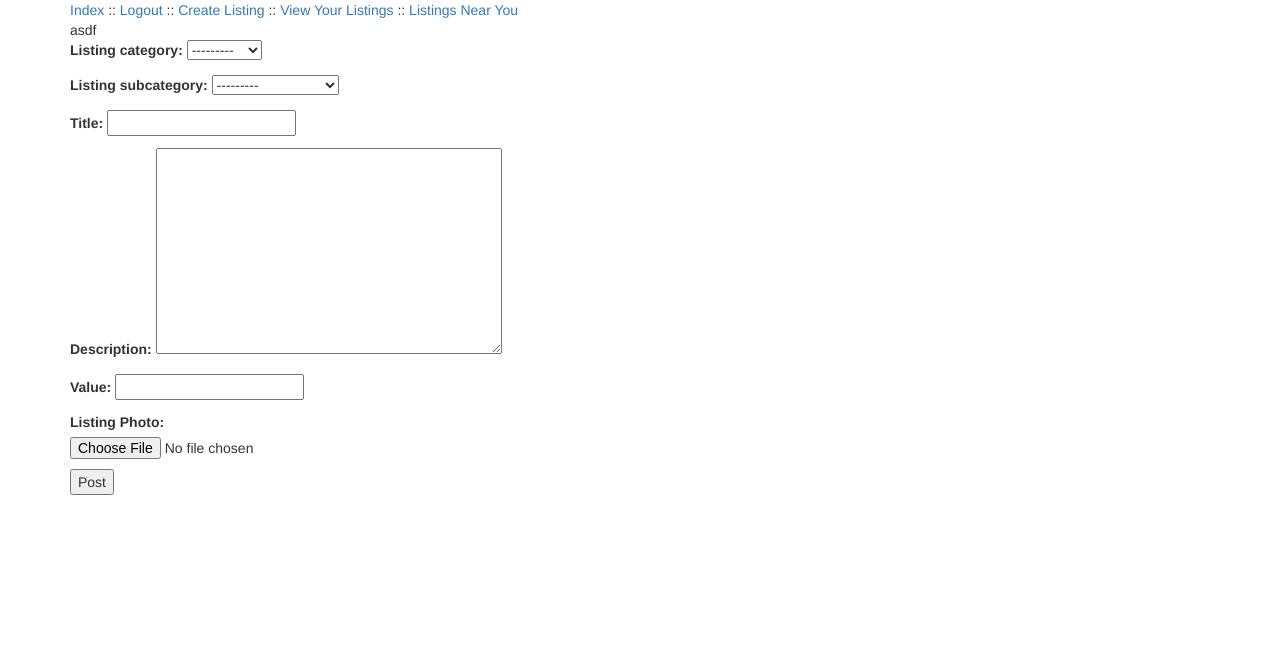
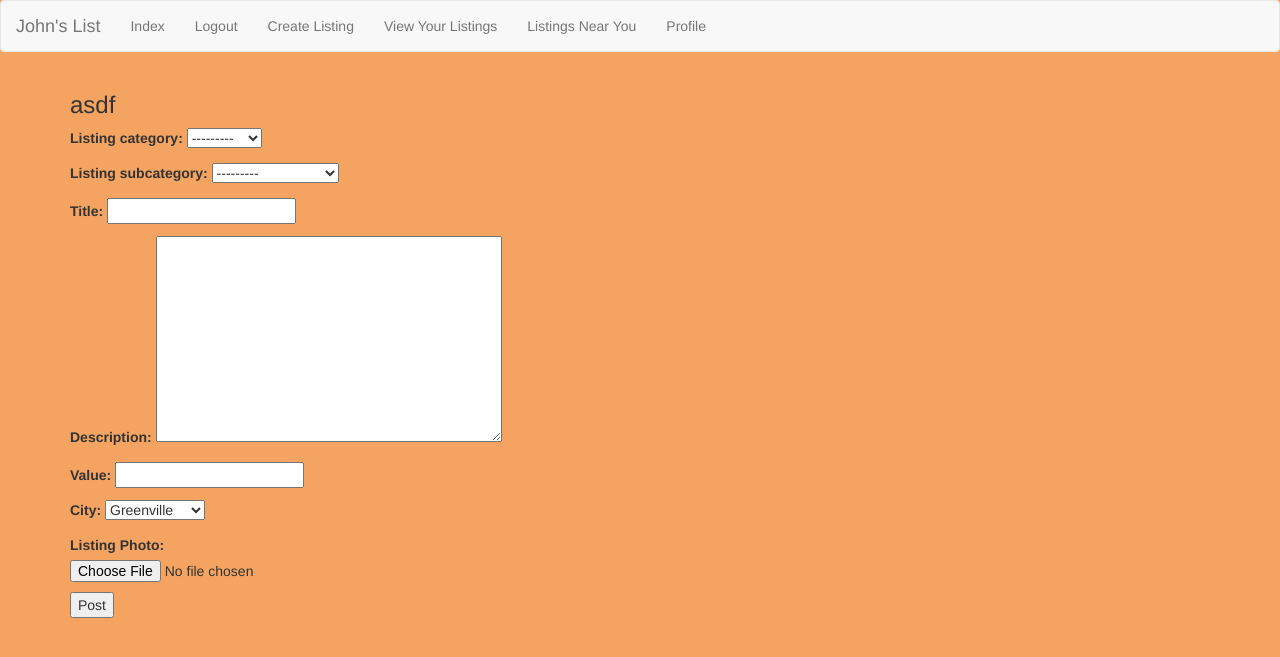
Before and after one commit to koffskeyj/johns_list, a Django app: a page that uses templates/base.html in a window 1280 px wide. Shown: the top 657 px of the page. Run offline with Django 3.2, Linux system fonts and the light colour scheme; a user stored in the database is signed in; data comes from the database, SQL or seed files in the repository; both versions use the stored data as it was after the commit; some libraries are stand-ins or nearby versions.

Commit message:
Still trying to filter by city

```diff
--- a/craigs_list/static/craigs_list/css/craigs_list.css
+++ b/craigs_list/static/craigs_list/css/craigs_list.css
@@ -2,3 +2,11 @@
     width: 200px;
     height: 200px;
 }
+
+body{
+  background-color: sandybrown;
+}
+
+a{
+  color: indigo;
+}
--- a/craigs_list/views.py
+++ b/craigs_list/views.py
@@ -29,7 +29,7 @@
 
 class ListingCreateView(LoginRequiredMixin, CreateView):
     model = Listing
-    fields = ["listing_category", "listing_subcategory", "title", "description", "value", "photo"]
+    fields = ["listing_category", "listing_subcategory", "title", "description", "value", "city", "photo"]
     success_url = "/"
 
     def form_valid(self, form):
@@ -56,7 +56,8 @@
 
     def get_queryset(self):
         if self.request.user.is_authenticated:
-            return Listing.objects.filter(city=self.request.user.profile.city).exclude(user=self.request.user)
+            profile = Profile()
+            return Listing.objects.filter(city=self.profile.city).exclude(user=self.request.user)
 
 
 class AnonChooseCityView(FormView):
@@ -121,7 +122,7 @@
     model = Listing
 
 
-class ProfileUpdateView(UpdateView):
+class ProfileUpdateView(LoginRequiredMixin, UpdateView):
     fields = ["city"]
     success_url = reverse_lazy("profile_update_view")
 
--- a/templates/base.html
+++ b/templates/base.html
@@ -1,32 +1,40 @@
 {% load staticfiles %}
 <!DOCTYPE html>
 <html>
-  <head>
     <meta charset="utf-8">
     <title>John's List</title>
     <link rel="stylesheet" href='{% static "craigs_list/css/bootstrap.css" %}' media="screen" title="bootstrap" charset="utf-8">
     <link rel="stylesheet" href='{% static "craigs_list/css/craigs_list.css" %}' media="screen" charset="utf-8">
-  </head>
-  <body>
-    <div class="container">
+    <head>
       {% if request.user.is_authenticated %}
-        <a href="{% url 'index_view' %}" role="button">Index</a> ::
-        <a href="{% url 'logout' %}?next=/" role="button">Logout</a> ::
-        <a href=" {% url 'listing_create_view' %}" role="button">Create Listing</a> ::
-        <a href="{% url 'user_listing_view' %}" role="button">View Your Listings</a> ::
-        <a href="{% url 'user_city_listing_view' %}" role="button">Listings Near You</a>
-      <br>
-      {{request.user}}
-      <br>
+      <nav class="navbar navbar-default">
+            <a class="navbar-brand" href="#">John's List</a>
+      <ul class="nav navbar-nav">
+        <li><a href="{% url 'index_view' %}" role="button">Index</a><span class="sr-only">(current)</span></a></li>
+        <li><a href="{% url 'logout' %}?next=/" role="button">Logout</a></li>
+        <li><a href=" {% url 'listing_create_view' %}" role="button">Create Listing</a></li>
+        <li><a href="{% url 'user_listing_view' %}" role="button">View Your Listings</a></li>
+        <li><a href="{% url 'user_city_listing_view' %}" role="button">Listings Near You</a></li>
+        <li><a href="{% url 'profile_update_view' %} " role="button">Profile</a></li>
+      </ul>
+    </nav>
+      <div class="container">
+        <h3>{{request.user}}</h3>
+      </div>
       {% else %}
-        <a href=" {% url 'user_create_view' %}" role="button">Create User</a> ::
-        <a href="{% url 'login' %}" role="button">Login</a> ::
-        <a href="{% url 'index_view' %}" role="button">Index</a> ::
-        <a href="{% url 'anon_choose_city_view' %}" role="button">Choose a City</a>
+      <nav class="navbar navbar-default">
+            <a class="navbar-brand" href="#">John's List</a>
+      <ul class="nav navbar-nav">
+          <li><a href=" {% url 'user_create_view' %}" role="button">Create User</a> </li>
+          <li><a href="{% url 'login' %}" role="button">Login</a></li>
+          <li><a href="{% url 'index_view' %}" role="button">Index</a></li>
+          <li><a href="{% url 'anon_choose_city_view' %}" role="button">Choose a City</a></li>
+      </ul>
+    </nav>
       {% endif %}
-    {% block content %}
-      No content provided
-    {% endblock %}
-  </div>
-  </body>
+      <div class="container">
+        {% block content %}
+          No content provided
+        {% endblock %}
+     </div>
 </html>
--- a/templates/craigs_list/listing_form.html
+++ b/templates/craigs_list/listing_form.html
@@ -1,6 +1,6 @@
 {% extends "base.html" %}
 {% block content %}
-  <form class="" action="" method="post">
+  <form class="" action="" method="post" enctype="multipart/form-data">
     {% csrf_token %}
     {{ form.as_p }}
     <input type="submit" name="name" value="Post">
--- a/templates/craigs_list/listing_list.html
+++ b/templates/craigs_list/listing_list.html
@@ -5,10 +5,9 @@
     <br>
     {% for listing in object_list  %}
     <a href="{% url 'sort_by_created_view' listing.listing_subcategory.pk %}">Sort By Created</a> ::
-    <a href="{% url 'sort_by_highest_view' listing.listing_subcategory.pk %}">Sort By Highest Price</a> ::
-    <a href="{% url 'sort_by_lowest_view' listing.listing_subcategory.pk %}">Sort By Lowest Price</a>
+    <a href="{% url 'sort_by_highest_view' listing.listing_subcategory.pk %}">Sort By Highest Value</a> ::
+    <a href="{% url 'sort_by_lowest_view' listing.listing_subcategory.pk %}">Sort By Lowest Value</a>
     {% endfor %}
-    <br>
     <br>
     <br>
     {% for listing in object_list %}
--- a/templates/craigs_list/profile_form.html
+++ b/templates/craigs_list/profile_form.html
@@ -1,5 +1,4 @@
 {% extends "base.html" %}
-
 {% block content %}
 <h1>Hello {{ request.user }}!</h1>
 <form class="" action="" method="post">
--- a/templates/index.html
+++ b/templates/index.html
@@ -1,7 +1,8 @@
 {% extends "base.html" %}
 {% block content %}
+
   <h1>Categories</h1>
-  <ul class="nav nav-tabs nav-justified">
+  <ul class="justified">
     {% for category in categories %}
       <li><h4>{{ category }}</h4></li>
       {% for subcategory in category.subcategories.all %}
@@ -11,5 +12,4 @@
       {% endfor %}
     {% endfor %}
   </ul>
-
 {% endblock %}
```
Also changed, not shown: db.sqlite3, listing_photos/antique_chair.jpg (added), listing_photos/electrical_engineer.jpg (added), listing_photos/snowshoes_7zw7htL.jpeg (added), listing_photos/snowshoes_7zw7htL_pg4VqN4.jpeg (added).
